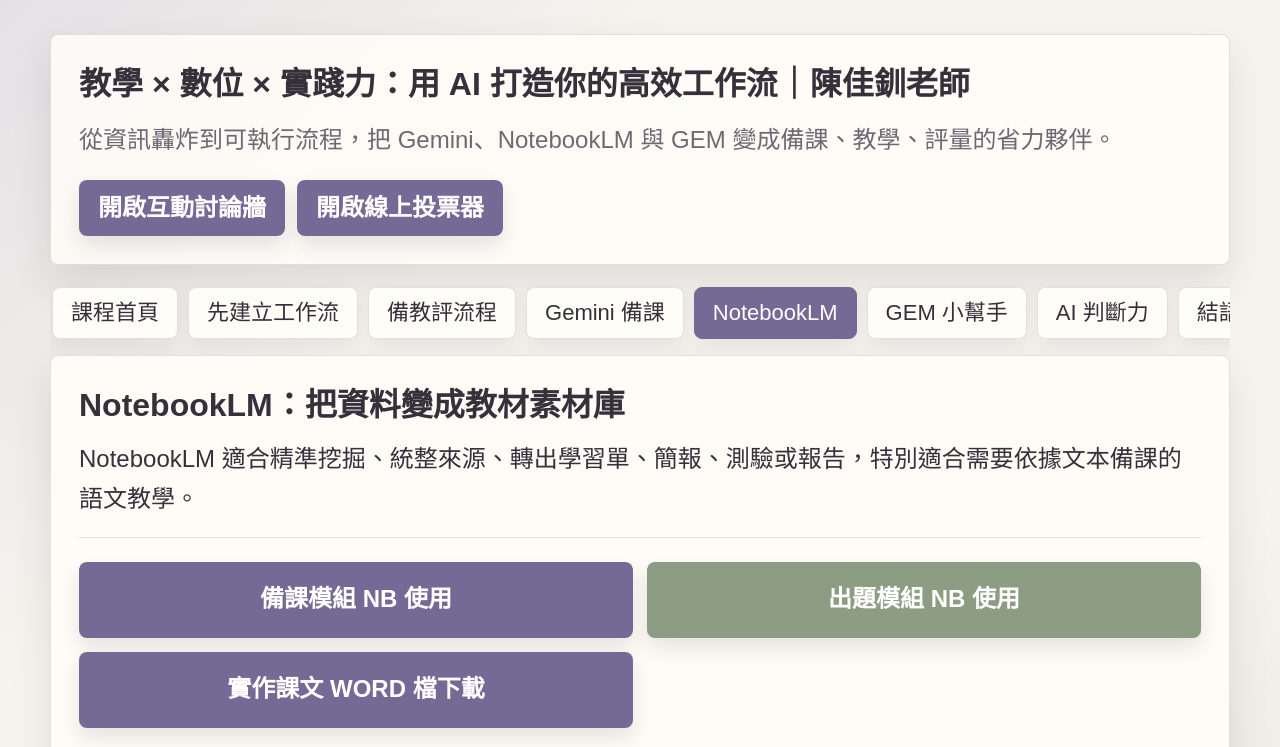
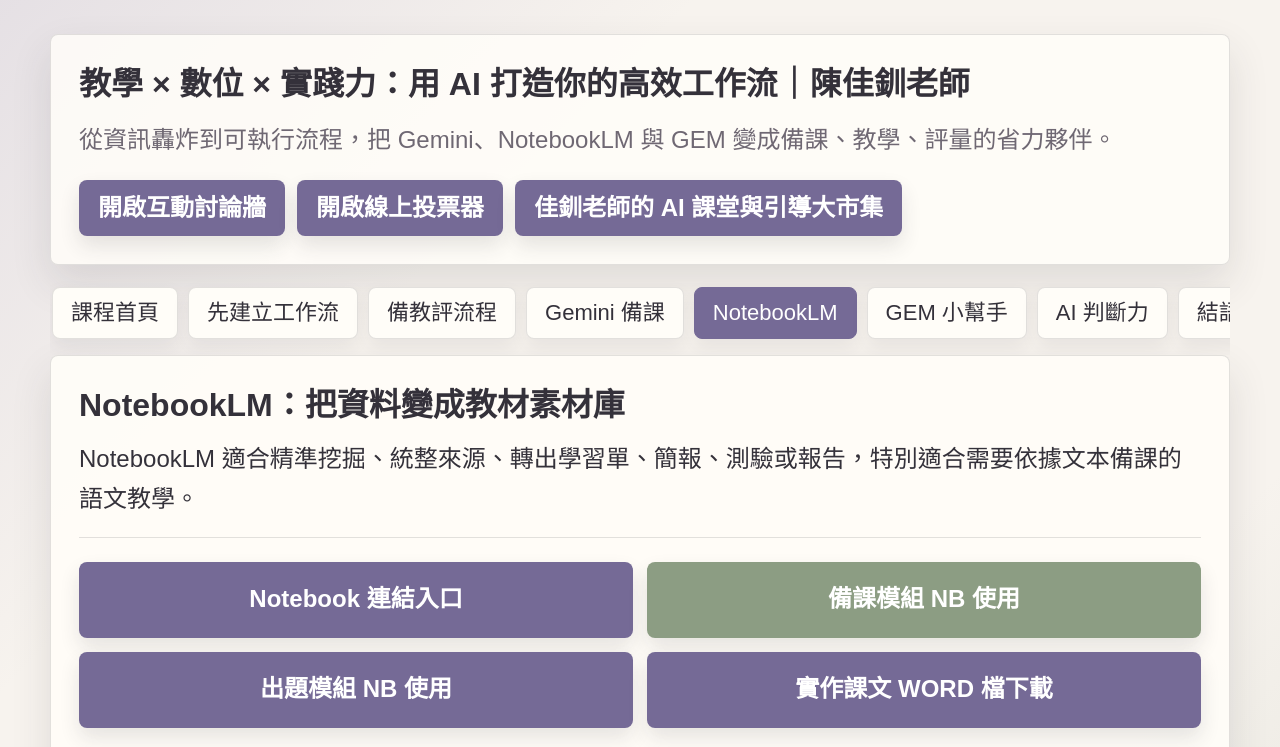
Before and after one commit to sunny680228/ai-workflow-site, a website: page index.html in a window 1280 px wide. Both pictures are taken after a click on the tab "NotebookLM". Shown: the top 747 px of the page. Drawn offline with Linux system fonts and the light colour scheme.

Commit message:
Add NotebookLM and AI market links

```diff
--- a/index.html
+++ b/index.html
@@ -323,6 +323,7 @@
       <div class="header-actions">
         <a class="header-link" href="discussion-wall/" target="_blank" rel="noopener noreferrer">開啟互動討論牆</a>
         <a class="header-link" href="poll/" target="_blank" rel="noopener noreferrer">開啟線上投票器</a>
+        <a class="header-link" href="https://gemini.google.com/share/1ca4837a38c1" target="_blank" rel="noopener noreferrer">佳釧老師的 AI 課堂與引導大市集</a>
       </div>
     </header>
 
@@ -426,6 +427,7 @@
           <p>NotebookLM 適合精準挖掘、統整來源、轉出學習單、簡報、測驗或報告，特別適合需要依據文本備課的語文教學。</p>
         </div>
         <div class="link-actions" aria-label="NotebookLM 實作資源連結">
+          <a class="link-button" href="https://notebook.google.com/" target="_blank" rel="noopener noreferrer">Notebook 連結入口</a>
           <a class="link-button" href="https://docs.google.com/document/d/1hCT053fZAQWj1xwps2xfHMP8x-zGdnAzev-Ulub0Pq8/edit?usp=sharing" target="_blank" rel="noopener noreferrer">備課模組 NB 使用</a>
           <a class="link-button" href="https://docs.google.com/document/d/14U9lvokID22VRLElNNH7Z3Sv5B8eO0RjiVHkyGeu7fE/edit?usp=sharing" target="_blank" rel="noopener noreferrer">出題模組 NB 使用</a>
           <a class="link-button" href="https://drive.google.com/drive/folders/1JOiJHH6zK4SX7GusQAJZSRAH3Kjiu1bQ?usp=sharing" target="_blank" rel="noopener noreferrer">實作課文 WORD 檔下載</a>
```
